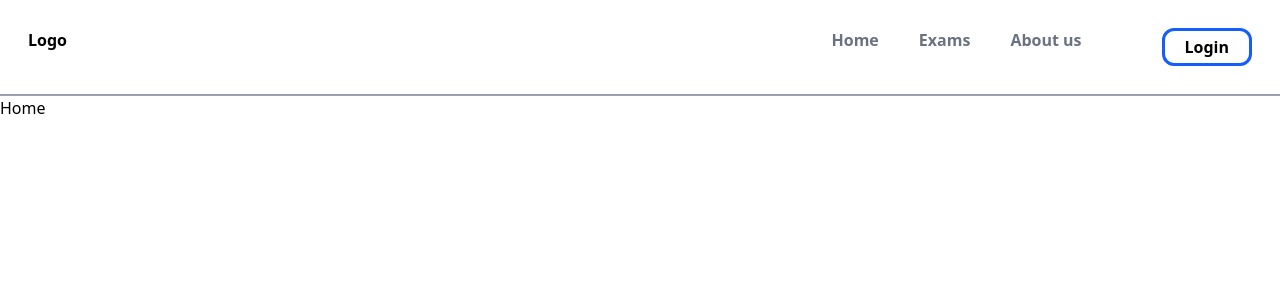
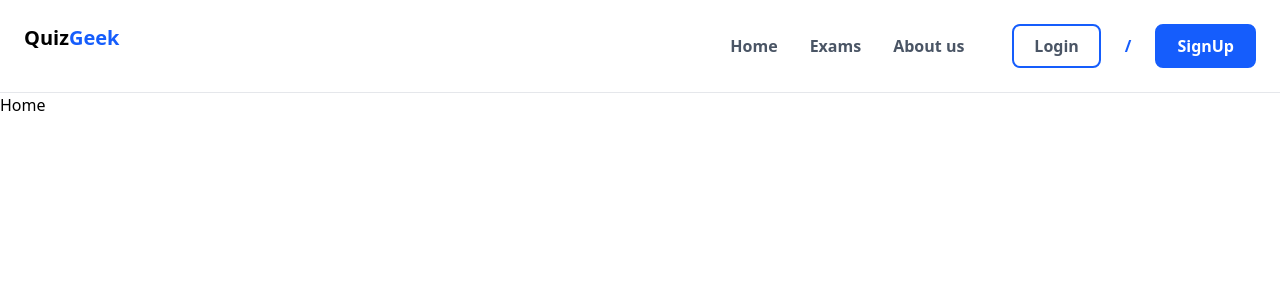
Before and after one commit to yarbework/INSA-Dev-Group-35, a React (Vite) app in the folder FrontEnd/: page / in a window 1280 px wide. Shown: the top 300 px of the page. Built offline with nearby package versions, Linux system fonts and the light colour scheme.

Commit message:
adding signUp page and i have edited homepage routing

```diff
--- a/FrontEnd/src/App.tsx
+++ b/FrontEnd/src/App.tsx
@@ -3,15 +3,19 @@ import "./App.css"; // css file
 import { BrowserRouter, Routes, Route } from "react-router-dom";
 import Home from "./Pages/Home";
 import Login from "./Pages/Login";
+import SignUp from "./Pages/signUp";
+import Exam from "./Pages/Exam";
+import About from "./Pages/About";
 
 export default function App() {
-
-
   return (
     <BrowserRouter>
       <Routes>
         <Route path="/" element={<Home />} />
+        <Route path="/exams" element={<Exam />} />
+        <Route path="/about" element={<About />} />
         <Route path="/login" element={<Login />} />
+        <Route path="/signUp" element={<SignUp />} />
       </Routes>
     </BrowserRouter>
   );
--- /dev/null
+++ b/FrontEnd/src/Components/Buttons.tsx
@@ -0,0 +1,43 @@
+import React from "react";
+import { useNavigate } from "react-router-dom";
+function Buttons() {
+  const navigate = useNavigate();
+  const buttonData = [
+    { key: "Login", label: "Login", path: "/login", styleType: "secondary" },
+    { key: "SignUp", label: "SignUp", path: "/signUp", styleType: "primary" },
+  ] as const;
+
+  const buttonStyles = {
+    primary:
+      "bg-blue-600 text-white hover:bg-white  border-2 border-blue-600 hover:text-gray-600",
+    secondary:
+      "border-2 border-blue-600 text-gray-600 hover:bg-blue-700 hover:text-white",
+  };
+
+  const ButtonClass =
+    "w-full md:w-auto px-5 py-2 rounded-lg font-semibold transition-colors duration-300 ";
+  return (
+    <div className="flex flex-col md:flex-row gap-4 w-full md:w-auto items-center">
+      {buttonData.map((button, index) => (
+        <React.Fragment key={button.key}>
+          <button
+            key={button.key}
+            onClick={() => navigate(button.path)}
+            className={`${ButtonClass} ${buttonStyles[button.styleType]}`}
+          >
+            {button.label}
+            {/* <span className="text-gray-600 font-bold mx-2 md:block"> / </span> */}
+          </button>
+
+          {index < buttonData.length - 1 && (
+            <span className="text-blue-600 font-bold mx-2 md:block hidden">
+              /
+            </span>
+          )}
+        </React.Fragment>
+      ))}
+    </div>
+  );
+}
+
+export default Buttons;
--- a/FrontEnd/src/Components/Header/Header.tsx
+++ b/FrontEnd/src/Components/Header/Header.tsx
@@ -1,42 +1,102 @@
+import { useState } from "react";
 import "../../App.css";
-import { useNavigate } from "react-router-dom";
+import { Link } from "react-router-dom";
+// function LoginButton() {
+//   const navigate = useNavigate();
+//   return (
+//     <button
+//       onClick={() => navigate("/login")}
+//       className="border-2 border-blue-600 px-5 py-2 rounded-lg font-semibold text-blue-600 hover:text-white hover:bg-blue-600 transition-colors duration-300"
+//     >
+//       Login
+//     </button>
+//   );
+// }
 
-function Button() {
-  const navigate = useNavigate();
-  return (
-    <button
-      onClick={() => navigate("Login")}
-      className="border-3 border-blue-600 px-5 py-1 rounded-xl hover:text-white hover:bg-blue-600 transition-colors duration-200"
-    >
-      Login
-    </button>
-  );
-}
+// const buttons = [
+//   { href: "/login", label: "Login" },
+//   { href: "/signUp", label: "SignUp" },
+// ];
+import Buttons from "../buttons";
+
 
 export default function Header() {
+  const [isMenuOpen, setIsMenuOpen] = useState(false);
   return (
     <>
-      <header className="w-full flex flex-row justify-between p-7 font-sans font-bold mb-0">
-        <h1>Logo</h1>
+      <header className="w-full flex flex-row justify-between items center p-6  border-b border-gray-200 relative">
+        <Link to="/" className="text-xl font-bold">
+          Quiz<span className="text-blue-600">Geek</span>
+        </Link>
 
-        <nav className="flex gap-20">
-          <ul className="flex gap-10 text-gray-500">
-            <li className="hover:text-gray-700">
-              <a href="">Home</a>
+        {/* widescreen navigation */}
+
+        <nav className="hidden md:flex items-center gap-12">
+          <ul className="flex gap-8 text-gray-600 font-semibold">
+            <li className="hover:text-blue-700 transition-colors">
+              <Link to="/">Home</Link>
             </li>
-            <li className="hover:text-gray-700">
-              <a href="">Exams</a>
+            <li className="hover:text-blue-700 transition-colors">
+              <Link to="../exams">Exams</Link>
             </li>
-            <li className="hover:text-gray-700">
-              <a href="">About us</a>
+            <li className="hover:text-blue-700 transition-colors">
+              <Link to="../about">About us</Link>
             </li>
           </ul>
 
-          <Button />
+          {/* <LoginButton /> */}
+          <Buttons />
         </nav>
+        {/* mobile navigation */}
+        <div className="md:hidden">
+          <button
+            onClick={() => setIsMenuOpen(!isMenuOpen)}
+            aria-label="open menu"
+          >
+            <svg
+              className="w-6 h-6"
+              fill="none"
+              viewBox="0 0 24 24"
+              stroke="currentColor"
+            >
+              <path
+                strokeLinecap="round"
+                strokeLinejoin="round"
+                strokeWidth={2}
+                d={
+                  isMenuOpen ? "M6 18L18 6M6 6l12 12" : "M4 6h16M4 12h16m-7 6h7"
+                }
+              />
+            </svg>
+          </button>
+        </div>
+        {/* mobile menu */}
+        {isMenuOpen && (
+          <nav className="absolute top-full left-0 w-full bg-white border-b border-gray-200 md:hidden">
+            <ul className="flex flex-col gap-6 items-center p-6 text-gray-600 font-semibold">
+              <li className="hover:text-blue-600 transition-colors">
+                <Link to="/" onClick={() => setIsMenuOpen(false)}>
+                  Home
+                </Link>
+              </li>
+              <li className="hover:text-blue-600 transition-colors">
+                <Link to="../exams" onClick={() => setIsMenuOpen(false)}>
+                  Exams
+                </Link>
+              </li>
+              <li className="hover:text-blue-600 transition-colors">
+                <Link to="../about" onClick={() => setIsMenuOpen(false)}>
+                  About us
+                </Link>
+              </li>
+              <li>
+                {/* <LoginButton /> */}
+                <Buttons />
+              </li>
+            </ul>
+          </nav>
+        )}
       </header>
-
-      <hr className="border-1 border-gray-400 mt-0" />
     </>
   );
 }
--- /dev/null
+++ b/FrontEnd/src/Pages/About.tsx
@@ -0,0 +1,5 @@
+function About() {
+  return <div>ABout Page</div>;
+}
+
+export default About;
--- /dev/null
+++ b/FrontEnd/src/Pages/Exam.tsx
@@ -0,0 +1,7 @@
+import React from "react";
+
+function Exam() {
+  return <div>Exams Page</div>;
+}
+
+export default Exam;
--- a/FrontEnd/src/Pages/signUp.tsx
+++ b/FrontEnd/src/Pages/signUp.tsx
@@ -1,7 +1,127 @@
-import React from "react";
+import { useState } from "react";
 
-function signUp() {
-  return <div>signup</div>;
-}
+const signUp = () => {
+  const [formData, setFormData] = useState({
+    name: "",
+    email: "",
+    password: "",
+    role: "Student", // default role
+  });
+
+  const handleChange = (
+    e: React.ChangeEvent<HTMLInputElement | HTMLSelectElement>
+  ) => {
+    const { name, value } = e.target;
+    setFormData((prev) => ({
+      ...prev,
+      [name]: value,
+    }));
+  };
+
+  const handleSubmit = (e: React.ChangeEvent<HTMLFormElement>) => {
+    e.preventDefault();
+    console.log("Form submitted:", formData);
+    // Here we can send the data to backend after backend is done
+  };
+
+  return (
+    <div className="min-h-screen bg-green-50 flex items-center justify-center p-4">
+      <div className="bg-white p-8 rounded-lg shadow-md w-full max-w-md">
+        <h2 className="text-2xl font-bold text-blue-700 mb-6 text-center">
+          QuizGeek Registration
+        </h2>
+        <form onSubmit={handleSubmit} className="space-y-4">
+          <div>
+            <label
+              htmlFor="name"
+              className="block text-sm font-medium text-gray-700 mb-1"
+            >
+              Full Name
+            </label>
+            <input
+              type="text"
+              id="name"
+              name="name"
+              value={formData.name}
+              onChange={handleChange}
+              className="w-full px-3 py-2 border border-gray-300 rounded-md focus:outline-none focus:ring-2 focus:ring-blue-500"
+              required
+            />
+          </div>
+
+          <div>
+            <label
+              htmlFor="email"
+              className="block text-sm font-medium text-gray-700 mb-1"
+            >
+              Email
+            </label>
+            <input
+              type="email"
+              id="email"
+              name="email"
+              value={formData.email}
+              onChange={handleChange}
+              className="w-full px-3 py-2 border border-gray-300 rounded-md focus:outline-none focus:ring-2 focus:ring-blue-500"
+              required
+            />
+          </div>
+
+          <div>
+            <label
+              htmlFor="password"
+              className="block text-sm font-medium text-gray-700 mb-1"
+            >
+              Password
+            </label>
+            <input
+              type="password"
+              id="password"
+              name="password"
+              value={formData.password}
+              onChange={handleChange}
+              className="w-full px-3 py-2 border border-gray-300 rounded-md focus:outline-none focus:ring-2 focus:ring-blue-500"
+              required
+              minLength={6}
+            />
+          </div>
+
+          <div>
+            <label
+              htmlFor="role"
+              className="block text-sm font-medium text-gray-700 mb-1"
+            >
+              Role
+            </label>
+            <select
+              id="role"
+              name="role"
+              value={formData.role}
+              onChange={handleChange}
+              className="w-full px-3 py-2 border border-gray-300 rounded-md focus:outline-none focus:ring-2 focus:ring-blue-500"
+            >
+              <option value="Student">Student</option>
+              <option value="QuizCreator">QuizCreator</option>
+            </select>
+          </div>
+
+          <button
+            type="submit"
+            className="w-full bg-blue-600 text-white py-2 px-4 rounded-md hover:bg-blue-700 focus:outline-none focus:ring-2 focus:ring-blue-500 focus:ring-offset-2 transition-colors"
+          >
+            Register
+          </button>
+        </form>
+
+        <p className="mt-4 text-center text-sm text-gray-600">
+          Already have an account?{" "}
+          <a href="/Login" className="text-blue-600 hover:underline">
+            Login
+          </a>
+        </p>
+      </div>
+    </div>
+  );
+};
 
 export default signUp;
```
